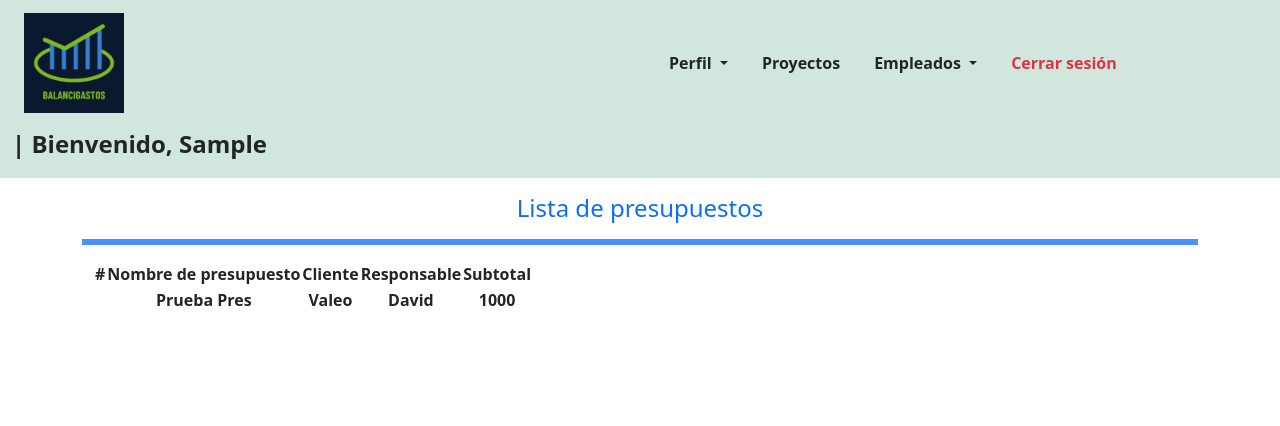
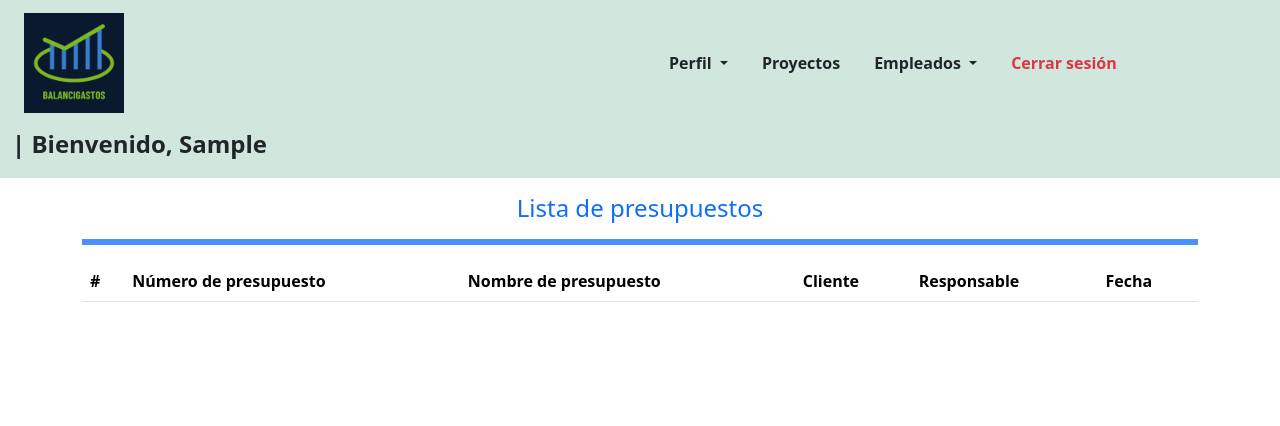
Before and after one commit to DavidCrzBlt/balancigastos-2.0, a Django app: page /presupuestos/ in a window 1280 px wide. Shown: the top 426 px of the page. Run offline with Django 5.2, Linux system fonts and the light colour scheme; the visitor is signed in with stand-in values (Sample User, id 1); data comes from the database, SQL or seed files in the repository; data that the repository does not hold is empty; parts of the project's set-up code (start-up, migrations or seed data) failed here and were passed over; some libraries are stand-ins or nearby versions.

Commit message:
Datos presupuestos completado

```diff
--- a/presupuestos/templates/presupuestos/lista_presupuestos.html
+++ b/presupuestos/templates/presupuestos/lista_presupuestos.html
@@ -6,26 +6,30 @@
 
 <hr class="border border-primary border-3 opacity-75">
 
-<div class="container text-center">
-    <table>
+<div class="table-responsive">
+    <table class="table table-striped">
 
         <thead>
             <tr>
                 <th>#</th>
+                <th>Número de presupuesto</th>
                 <th>Nombre de presupuesto</th>
                 <th>Cliente</th>
                 <th>Responsable</th>
-                <th>Subtotal</th>
+                <th>Fecha</th>
             </tr>
         </thead>
         <tbody>
+            {% for presupuesto in lista_presupuestos %}
             <tr>
-                <th scope="row">{{ forloop.counter }}</th>
-                <th>Prueba Pres</th>
-                <th>Valeo</th>
-                <th>David</th>
-                <th>1000</th>
+                <td scope="row">{{ forloop.counter }}</td>
+                <td>{{ presupuesto.num_presupuesto }}</td>
+                <td>{{ presupuesto.nombre_proyecto }}</td>
+                <td>{{ presupuesto.cliente }}</td>
+                <td>{{ presupuesto.responsable }}</td>
+                <td>{{ presupuesto.fecha }}</td>
             </tr>
+            {% endfor %}
         </tbody>
     </table>
 </div>
--- a/presupuestos/urls.py
+++ b/presupuestos/urls.py
@@ -5,5 +5,5 @@ app_name = 'presupuestos'
 
 urlpatterns = [
     path("datos-presupuesto/",views.ingresar_datos_generales_presupuesto,name="ingresar_datos_cabecera_presupuesto"),
-    path("",views.lista_presupuestos,name="lista_presupuestos"),
+    path("",views.lista_presupuestos,name="presupuestos"),
 ]
--- a/presupuestos/views.py
+++ b/presupuestos/views.py
@@ -1,6 +1,8 @@
 from django.shortcuts import render, redirect
 from .forms import DatosPresupuestoForm
+from .models import DatosPresupuesto
 from django.contrib.auth.decorators import login_required
+from django.db.models import F
 
 # Create your views here.
 
@@ -9,10 +11,9 @@ def ingresar_datos_generales_presupuesto(request):
     cabecera_presupuesto_form = DatosPresupuestoForm()
     if request.method == "POST":
         cabecera_presupuesto_form = DatosPresupuestoForm(request.POST)
-
         if cabecera_presupuesto_form.is_valid():
             cabecera_presupuesto_form.save()
-            return redirect('proyectos:proyectos')
+            return redirect('presupuestos:presupuestos')
         else:
             cabecera_presupuesto_form = DatosPresupuestoForm()
 
@@ -20,5 +21,5 @@ def ingresar_datos_generales_presupuesto(request):
 
 @login_required
 def lista_presupuestos(request):
-    lista_presupuestos = 1
+    lista_presupuestos = DatosPresupuesto.objects.all()
     return render(request,"presupuestos/lista_presupuestos.html",{'lista_presupuestos':lista_presupuestos})
```
Also changed, not shown: presupuestos/models.py (+20 -0 lines).
